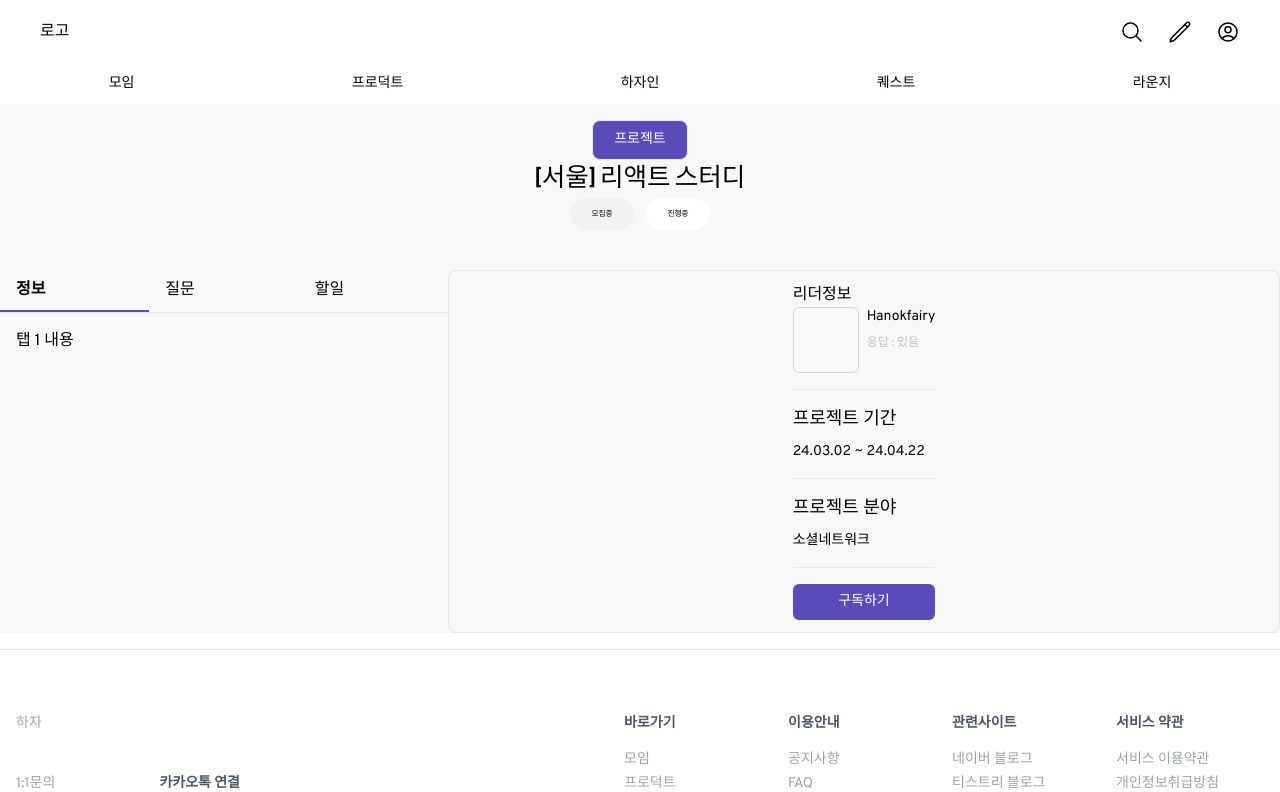
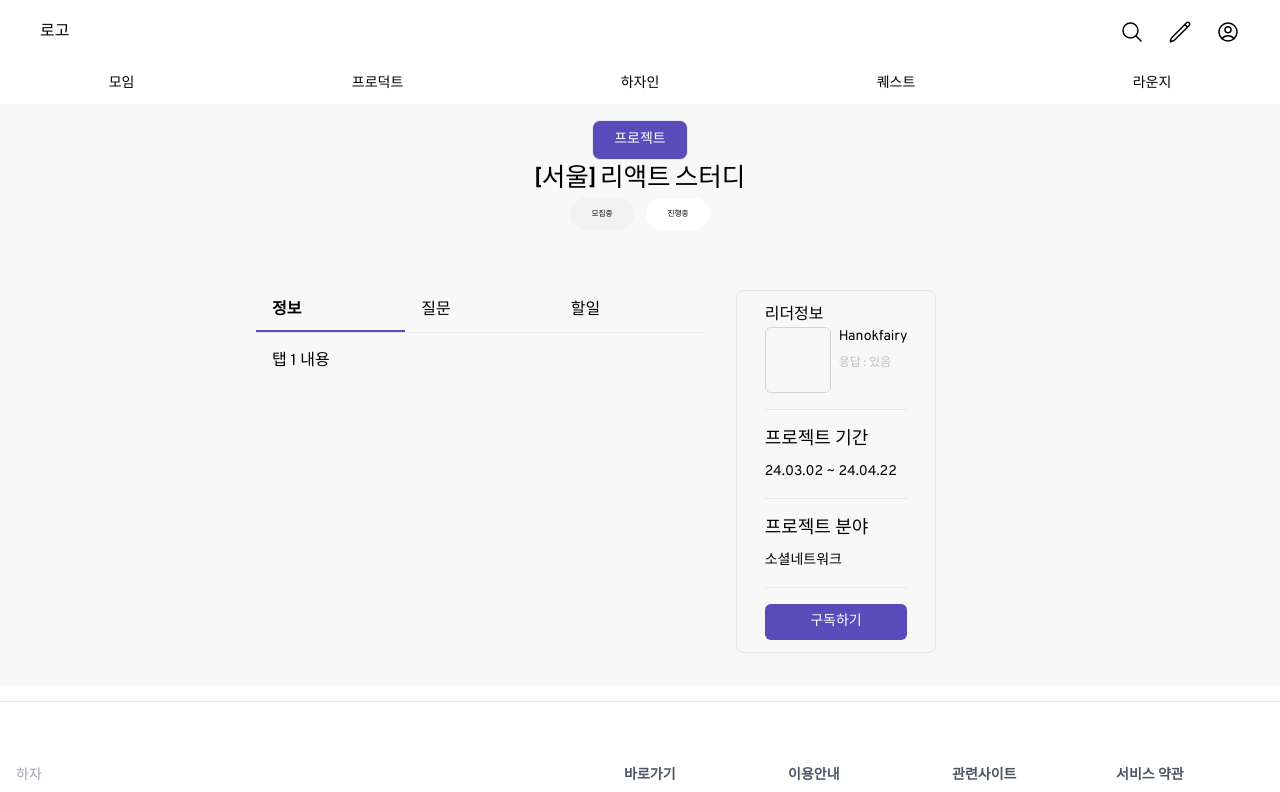
Before and after one commit to mandoong/HAJA-react, a React (Create React App) app: page /project/detail in a window 1280 px wide. Shown: the top 792 px of the page. Built offline with nearby package versions, Linux system fonts and the light colour scheme.

Commit message:
:bug:: layout fix

```diff
--- a/src/components/basic/card/LeaderCard.jsx
+++ b/src/components/basic/card/LeaderCard.jsx
@@ -10,7 +10,7 @@ export default function LeaderCard({
   follow = false,
 }) {
   return (
-    <div className="w-full flex justify-center items-center flex-col border rounded-lg border-[#e5e5e5]">
+    <div className="w-[200px] flex justify-center items-center flex-col border rounded-lg border-[#e5e5e5]">
       <div className="gap-3">
         <div className="mt-3">리더정보</div>
         <div className="flex justify-between gap-2">
--- a/src/pages/projectDetail/index.jsx
+++ b/src/pages/projectDetail/index.jsx
@@ -6,7 +6,7 @@ export default function ProjectDetail() {
   return (
     <div className="w-full flex justify-center items-center flex-col bg-[#f8f8f8]">
       <DetailMain />
-      <div className="w-full flex">
+      <div className="max-w-screen-md w-full flex justify-center mt-5 mb-8 gap-8">
         <DetailMenu />
         <DetailLeaderCard />
       </div>
```
